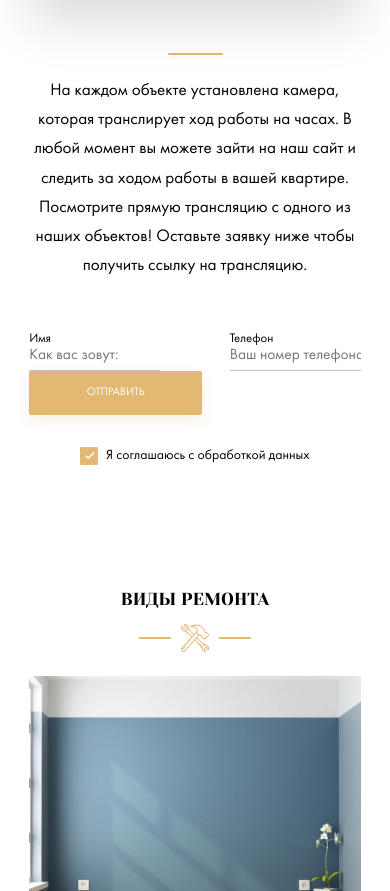
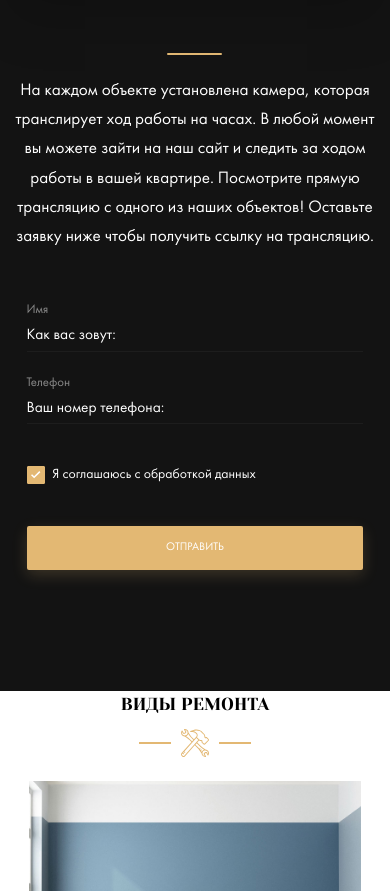
Before and after one commit to Difine/repair-design, a website: page index.html in a window 390 px wide. Shown: the part 2215-3106 px from the top of the page. Drawn offline with nearby package versions, Linux system fonts and the light colour scheme; files whose address does not match are found by name.

Commit message:
add: add responsive layout for control section

```diff
--- a/index.html
+++ b/index.html
@@ -156,7 +156,7 @@
       <!-- /.container -->
     </section>
     <section class="section control">
-      <div class="container">
+      <div class="container control__container">
         <div class="section-title control__section-title section-title--light">
           <h2 class="section-title__heading">Онлайн контроль</h2>
           <!-- /.section-title__heading -->
--- a/sass/_media.sass
+++ b/sass/_media.sass
@@ -41,7 +41,12 @@
     &-container
       &__photo
       margin-left: 0
-@media screen and ( max-width: 570px )
+@media screen and ( max-width: 768px )
+  .control
+    &__container
+      width: 96%
+
+@media screen and ( max-width: 576px )
   .contacts
     &__phone
       margin-right: 0
@@ -73,6 +78,32 @@
       font-weight: normal
   .card__text
     max-width: 19.3rem
+  .control
+    background-color: $dark
+    &__form
+      justify-content: center
+    &__text
+      color: $light
+    &__input-group
+      flex-basis: 90%
+    &__label
+      color: rgba($light, 0.5)
+      margin-bottom: 4px
+    &__input
+      &::placeholder
+        color: $light
+      &-group
+        margin-bottom: 2rem
+    &__policy
+      margin: 0
+      margin-bottom: 3.5rem
+      &-label
+        color: $light
+        justify-content: flex-start
+        margin-left: 5%
+    &__button
+      width: 90%
+      order: 5
 @media screen and ( max-height: 520px )
   .hero
     &__scroll-down
```
Also changed, not shown: css/style.css, style/style.min.css.
